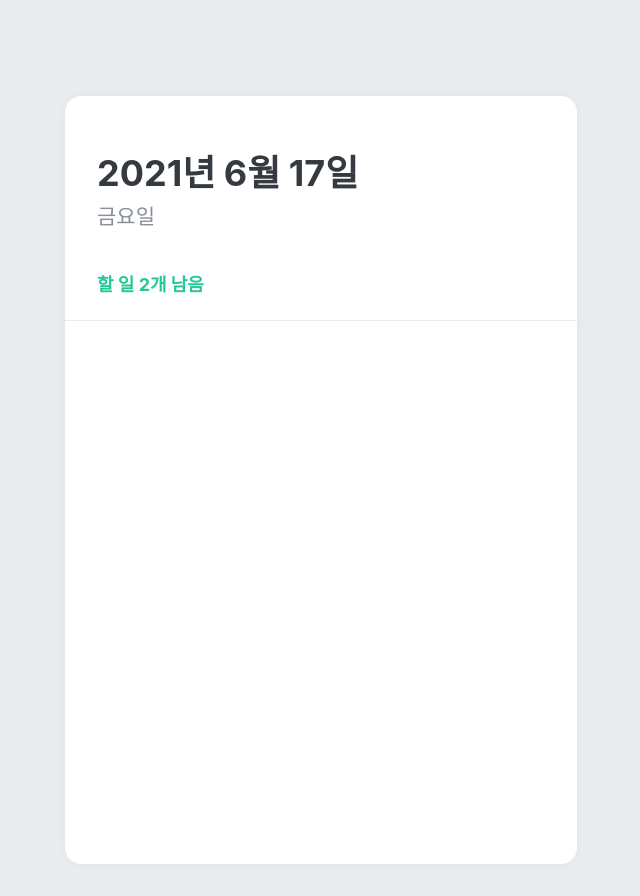
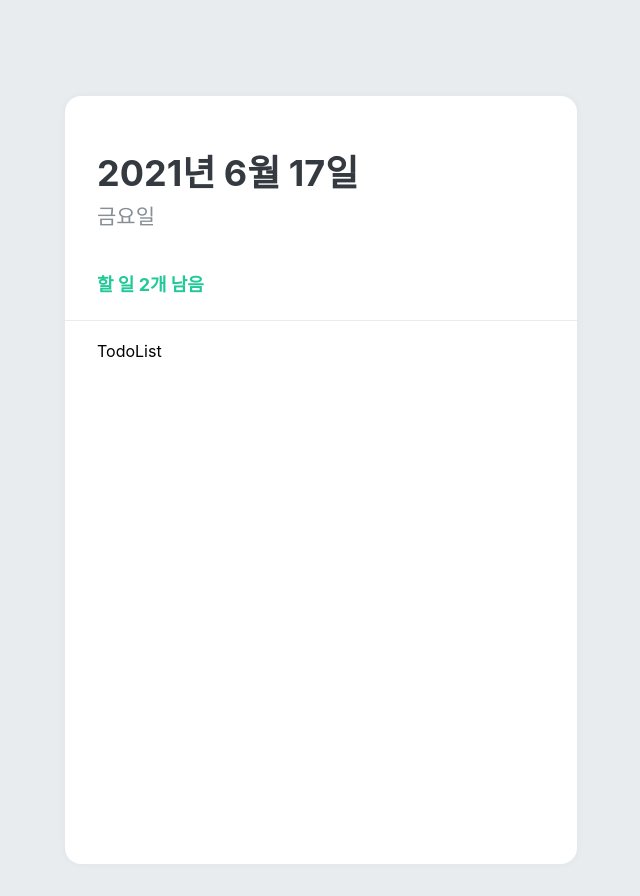
Before and after one commit to sojukang/react-js-todolist, a React (Create React App) app in the folder js-todolist/: page / in a window 1280 px wide. Shown: the whole page, without its empty margins (319-959 px from the left). Built offline with nearby package versions, Linux system fonts and the light colour scheme.

Commit message:
feat: TodoList 컴포넌트 생성

```diff
--- a/js-todolist/src/App.js
+++ b/js-todolist/src/App.js
@@ -2,6 +2,7 @@
 import {createGlobalStyle} from "styled-components";
 import TodoTemplate from "./components/TodoTemplate";
 import TodoHead from "./components/TodoHead";
+import TodoList from "./components/TodoList";
 
 const GlobalStyle = createGlobalStyle`
     body {
@@ -16,6 +17,7 @@
             <GlobalStyle/>
             <TodoTemplate>
                 <TodoHead />
+                <TodoList />
             </TodoTemplate>
         </>
     );
--- /dev/null
+++ b/js-todolist/src/components/TodoList.js
@@ -0,0 +1,15 @@
+import React from 'react'
+import styled from "styled-components";
+
+const TodoListBlock = styled.div`
+    flex: 1;
+    padding: 20px 32px;
+    padding-bottom: 48px;
+    overflow-y: auto;
+`;
+
+function TodoList() {
+    return <TodoListBlock>TodoList</TodoListBlock>
+}
+
+export default TodoList;
```
